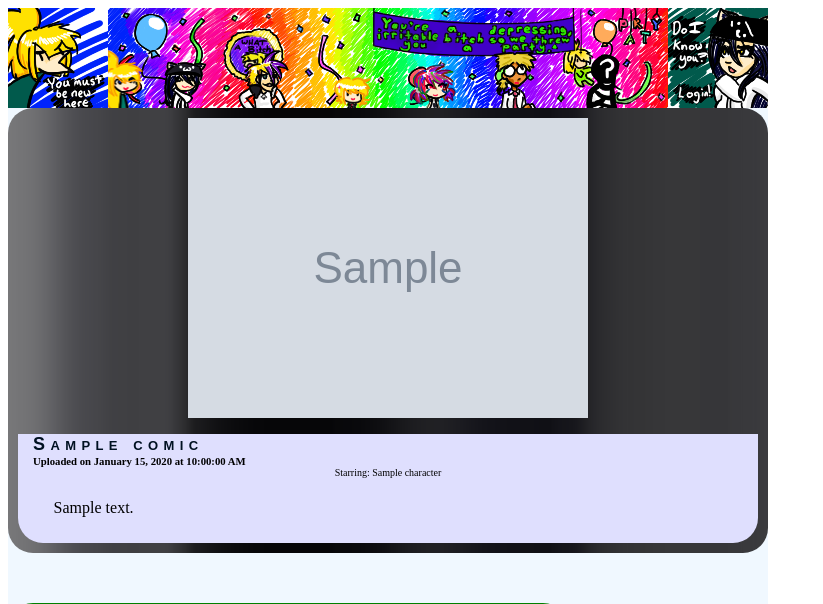
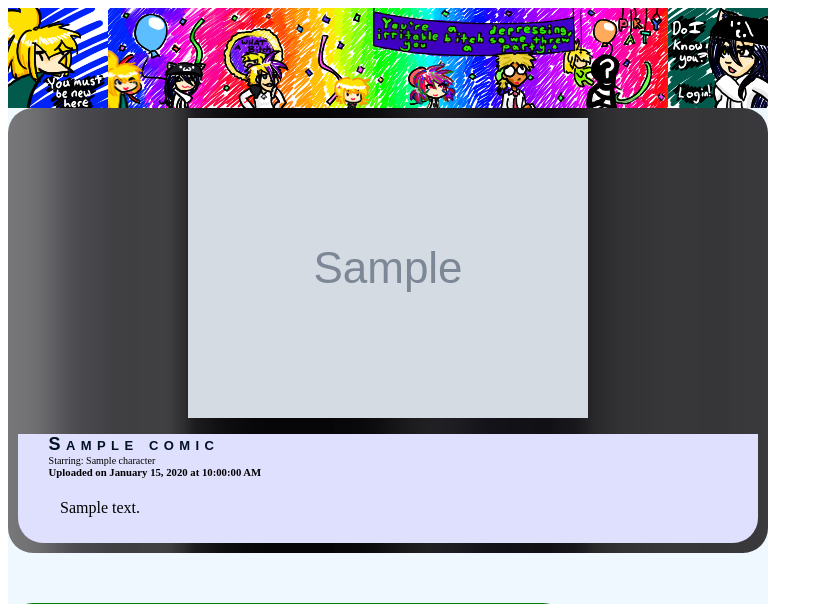
Before and after one commit to MostAwesomeDude/dcon, a Flask app: template newrem/templates/index.html in a window 1280 px wide. Shown: the top 604 px of the page, without its empty margins (0-823 px from the left). Run offline with Flask 2, Linux system fonts and the light colour scheme; the template is opened without the code that fills it: most values are stand-ins (such as "Sample title", 1, 10 or a date in 2020); grey boxes marked "Sample" are stand-in pictures; parts of the project's set-up code (start-up, migrations or seed data) failed here and were passed over; some libraries are stand-ins or nearby versions; some web fonts are replaced.

Commit message:
static, templates: Reformat cast listing on comics.

```diff
--- a/newrem/static/main.css
+++ b/newrem/static/main.css
@@ -194,8 +194,6 @@ p {
   margin-bottom: 50px;
   background-image: url(images/comicbg.png);
   background-repeat: repeat-y; }
-  .comic p {
-    text-align: left; }
 
 .navigation {
   clear: both;
@@ -206,7 +204,9 @@ p {
   -moz-border-radius: 0 0 25px 25px;
   -webkit-border-radius: 0 0 25px 25px;
   background: #DFDFFE;
-  padding: 0 5px 5px 5px; }
+  padding: 0 5px 5px 5px;
+  text-align: left;
+  text-indent: 1.6em; }
   .information h1 {
     color: #001122;
     clear: none;
@@ -214,20 +214,13 @@ p {
     margin-bottom: 0px;
     font-family: "Arial";
     font-size: large;
-    font-variant: small-caps;
-    text-align: left;
-    text-indent: 10px; }
+    font-variant: small-caps; }
   .information h6 {
-    margin: 0px;
-    text-align: left;
-    text-indent: 10px; }
+    margin: 0px; }
   .information p {
-    padding: 5px;
-    text-align: left;
-    text-indent: 1.6em; }
-
-.cast {
-  font-size: x-small; }
+    padding: 5px; }
+  .information div.cast {
+    font-size: x-small; }
 
 .cast-even img {
   float: left; }
--- a/newrem/static/main.scss
+++ b/newrem/static/main.scss
@@ -189,10 +189,6 @@ p {
         image: url(images/comicbg.png);
         repeat: repeat-y;
     }
-
-    p {
-        text-align: left;
-    }
 }
 
 .navigation {clear:both;
@@ -205,6 +201,11 @@ p {
     background: #DFDFFE;
     padding: 0 5px 5px 5px;
 
+    text: {
+        align: left;
+        indent: 1.6em;
+    }
+
     h1 {
         color: #001122;
         clear:none;
@@ -216,33 +217,20 @@ p {
             size: large;
             variant: small-caps;
         }
-
-        text: {
-            align: left;
-            indent: 10px;
-        }
     }
 
     h6 {
         margin: 0px;
-
-        text: {
-            align: left;
-            indent: 10px;
-        }
     }
 
     p {
         padding: 5px;
+    }
 
-        text: {
-            align: left;
-            indent: 1.6em;
-        }
+    div.cast {
+        font-size: x-small;
     }
 }
-
-.cast {font-size:x-small}
 
 .cast-even img {
     float: left;
--- a/newrem/templates/macros.html
+++ b/newrem/templates/macros.html
@@ -61,11 +61,8 @@
             title="{{ comic.description }}" />
         <div class="information">
             <h1>{{ comic.title }}</h1>
-            <h6>Uploaded on
-            {{ comic.time.strftime("%B %d, %Y at %I:%M:%S %p") }}</h6>
             {% if comic.characters %}
-                <div class="cast">
-                    Starring:
+                <div class="cast">Starring:
                     {% for character in comic.characters %}
                         {{ character.name }}
                         {% if not loop.last %}
@@ -74,6 +71,8 @@
                     {% endfor %}
                 </div>
             {% endif %}
+            <h6>Uploaded on
+            {{ comic.time.strftime("%B %d, %Y at %I:%M:%S %p") }}</h6>
             {% if comic.comment %}
                 <p>{{ comic.comment }}</p>
             {% endif %}
```
